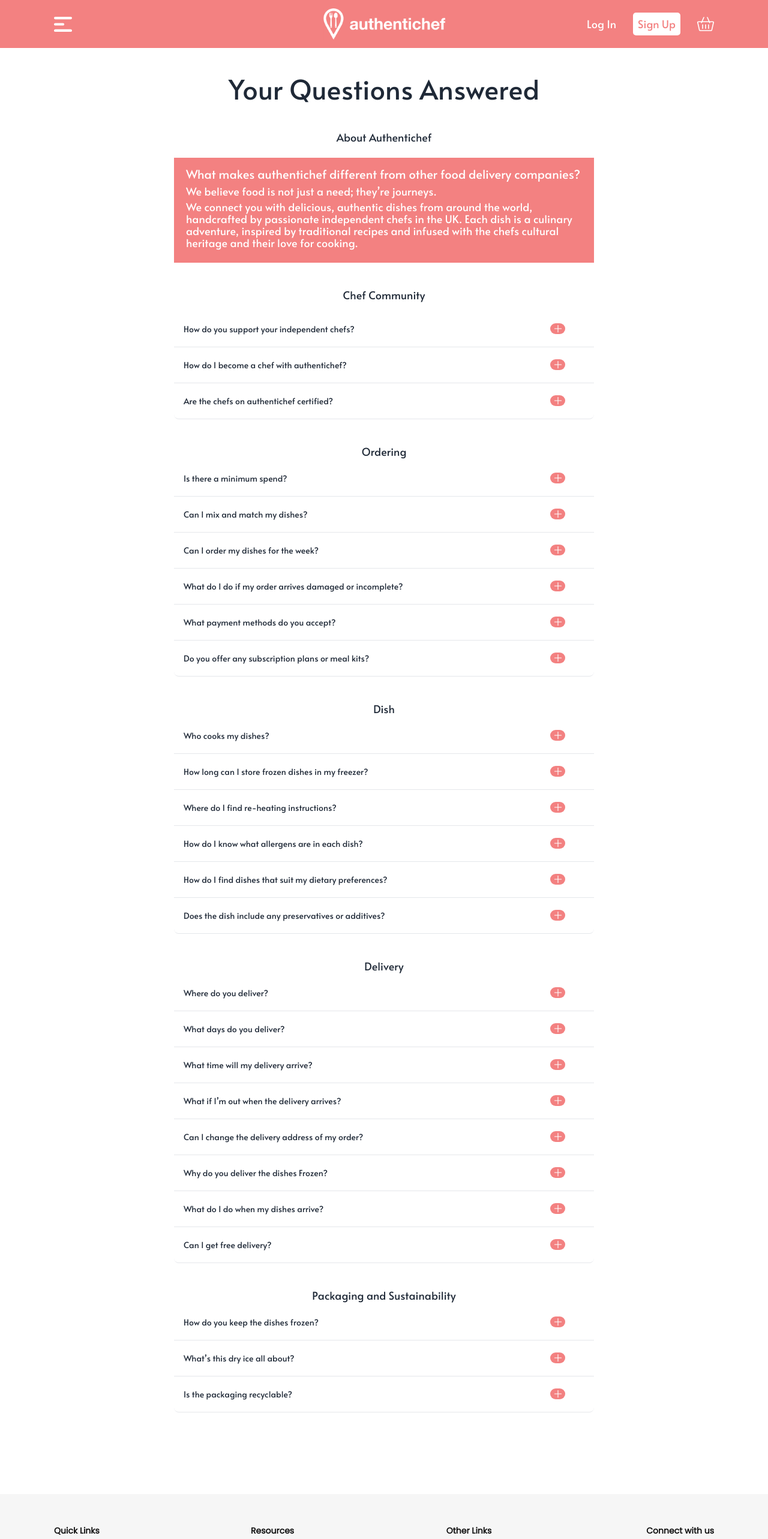
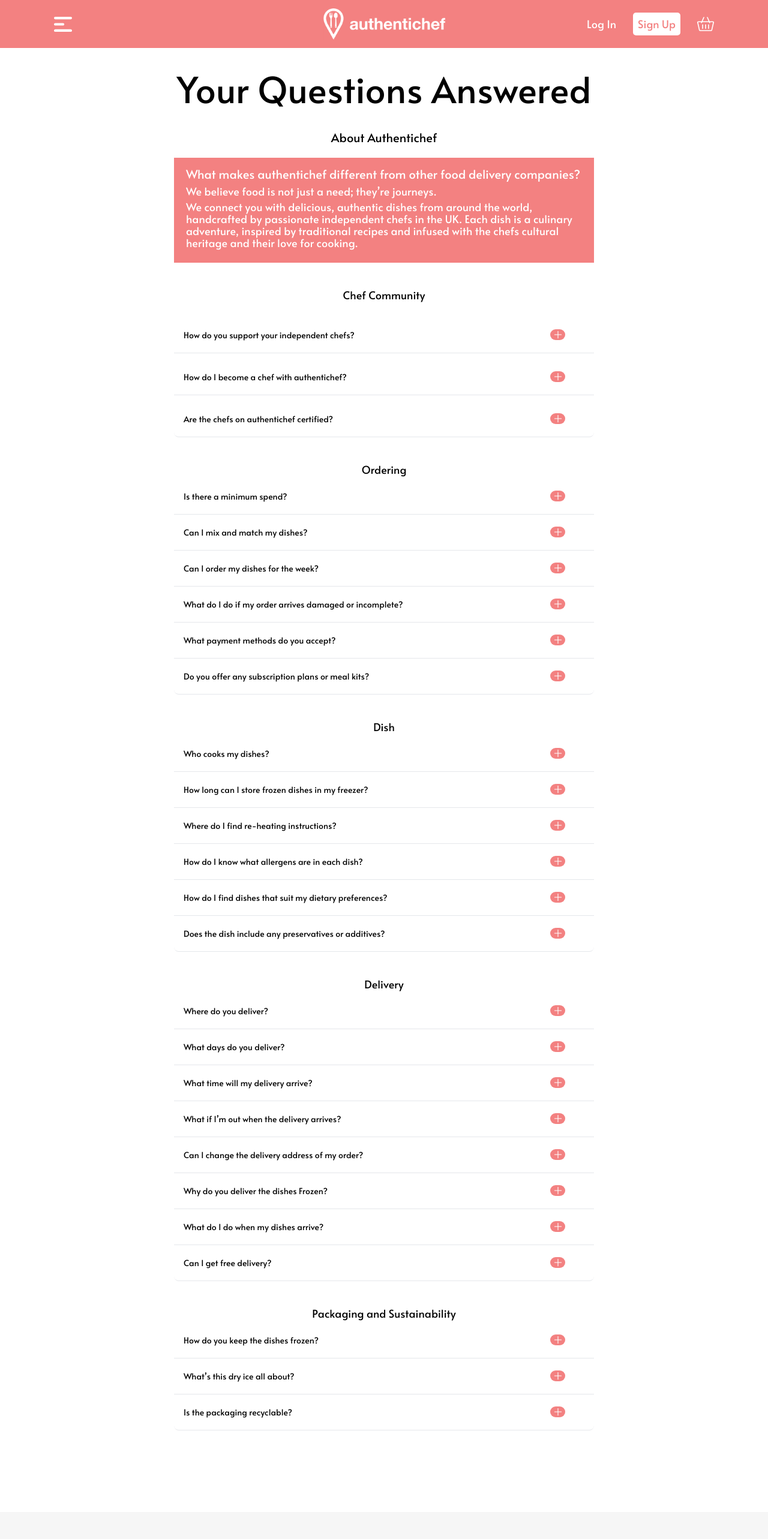
Before and after one commit to anurag-17/authentichef-website, a Next.js app in the folder client/: page /FAQs in a window 1280 px wide. Shown: the top 2566 px of the page at 60% size. Built offline with nearby package versions, Linux system fonts and the light colour scheme.

Commit message:
reponsive

```diff
--- a/client/src/app/FAQs/page.js
+++ b/client/src/app/FAQs/page.js
@@ -155,21 +155,21 @@
         <Navbar />
         <div className="2xl:w-[1600px] xl:w-[1100px] lg:w-[850px]  md:w-[700px]  mx-auto 2xl:py-[150px] xl:py-[120px] py-[70px] mnavbar">
           <div className=" mx-auto text-center ">
-            <h1 className="faqhead ">Your Questions Answered</h1>
-            <h2 className="pop-head 2xl:mt-[60px] xl:mt-[40px] lg:mt-[25px] sm:mt-[20px]  mt-[] my-3">
+          <h1 className="faqhead text-[#000000] alata font-[400] 2xl:text-[75px] xl:text-[60px] lg:text-[50px] md:text-[30px] xs:text-[25px]">Your Questions Answered</h1>
+          <h2 className="pop-head 2xl:mt-[60px] 2xl:text-[30px] xl:text-[20px] xl:mt-[40px] text-[#000000] alata font-[400] lg:mt-[25px] sm:mt-[20px]  mt-[] my-3">
               About Authentichef
             </h2>
           </div>
           <div className="bg-[#F38181] text-white mx-auto 2xl:w-[1129px] xl:w-[700px]  lg:w-[550px] sm:w-[] w-[] 2xl:h-[210px] flex items-center 2xl:px-[30px] xl:px-[20px] lg:px-[15px] sm:px-[10px] px-[] 2xl:mt-[30px] xl:mt-[20px] lg:mt-[10px] sm:mt-[10px] mt-[] py-[12px] xl:py-[15px] 2xl:py-0">
             <div className="">
-              <h4 className="nine_p xs:text-[15px] xs:center xs:mx-5 2xl:text-[20px] xl:text-[20px] md:text-[18px] sm:text-[15px]">
+            <h4 className="nine_p xs:text-[15px] alata font-[400] xs:center xs:mx-5 2xl:text-[20px] xl:text-[20px] md:text-[18px] sm:text-[15px]">
                 What makes authentichef different from other food delivery
                 companies?
               </h4>
-              <h2 className="seven_p2 xs:text-[15px] sm:text-[15px]  2xl:text-[18px] xl:text-[18px] xs:center xs:mx-5 xs:my-2 md:my-2 md:text-[18px]">
+              <h2 className="seven_p2 xs:text-[15px] sm:text-[15px] alata font-[400]  2xl:text-[18px] xl:text-[18px] xs:center xs:mx-5 xs:my-2 md:my-2 md:text-[18px]">
                 We believe food is not just a need; they’re journeys.
               </h2>
-              <p className="2xl:w-[981px] xl:w-[] lg:w-[]  sm:w-[] w-[] seven_p2 xs:text-[15px] 2xl:text-[18px] xl:text-[18px] xs:center xs:mx-5 xs:my-2 md:my-2 md:text-[18px] xl:leading-5 2xl:leading-5 md:leading-5 sm:text-[15px]">
+              <p className="2xl:w-[981px] xl:w-[] lg:w-[]  sm:w-[] w-[] alata font-[400] seven_p2 xs:text-[15px] 2xl:text-[18px] xl:text-[18px] xs:center xs:mx-5 xs:my-2 md:my-2 md:text-[18px] xl:leading-5 2xl:leading-5 md:leading-5 sm:text-[15px]">
                 We connect you with delicious, authentic dishes from around the
                 world, handcrafted by passionate independent chefs in the UK.
                 Each dish is a culinary adventure, inspired by traditional
@@ -180,16 +180,16 @@
           </div>
 
           <div className="2xl:mt-[60px] xl:mt-[40px] lg:mt-[20px] sm:mt-[10px] mt-[] text-center">
-            <h2 className="pop-head 2xl:mt-[60px] xl:mt-[40px] lg:mt-[25px] sm:mt-[20px] mt-[] my-3">
+          <h2 className="pop-head 2xl:mt-[60px] text-[#000000] alata font-[400]  xl:mt-[40px] lg:mt-[25px] sm:mt-[20px] mt-[] my-3">
               Chef Community
             </h2>
-            <div className="2xl:w-[1600px] xl:w-[1100px] lg:w-[850px] md:w-[700px]  p-[8] mnavbar">
-              <div className="2xl:w-[1129px] xl:w-[700px] lg:w-[550px] sm:w-[] w-[] mx-auto">
+            <div className="2xl:w-[1600px] xl:w-[1100px] lg:w-[850px] md:w-[700px] font-[400] p-[8] mnavbar">
+            <div className="2xl:w-[1129px] xl:w-[700px] lg:w-[550px]  sm:w-[] w-[] mx-auto">
                 <div className="join join-vertical w-full text-start">
                   {/* Mapping through accordion items */}
                   {data.map((item, index) => (
                     <div
-                      className="collapse collapse-arrow join-item border-b xs:text-[12px]"
+                      className="collapse collapse-arrow join-item border-b xs:text-[12px] pt-[10px] text-[#000000] font-[400] alata"
                       key={index}
                     >
                       <input
@@ -198,7 +198,7 @@
                         defaultChecked={openIndex === index}
                       />
                       <div
-                        className="collapse-title text-xl font-medium flex justify-between items-center nine_p xs:text-[12px]"
+                        className="collapse-title text-xl font-medium flex justify-between items-center nine_p  xs:text-[12px]"
                         onClick={() => toggleAccordion(index)}
                       >
                         {item.question}
@@ -231,7 +231,7 @@
           </div>
 
           <div className="2xl:mt-[60px] xl:mt-[40px] lg:mt-[20px] sm:mt-[10px] mt-[] text-center my-3">
-            <h2 className="pop-head 2xl:mt-[60px] xl:mt-[40px] lg:mt-[25px] sm:mt-[20px] mt-[]">
+          <h2 className="pop-head 2xl:mt-[60px] text-[#000000] alata font-[400] xl:mt-[40px] lg:mt-[25px] sm:mt-[20px] mt-[]">
               Ordering
             </h2>
 
@@ -241,7 +241,7 @@
                   {/* Mapping through accordion items */}
                   {data2.map((item, index) => (
                     <div
-                      className="collapse collapse-arrow join-item border-b xs:text-[12px]"
+                      className="collapse collapse-arrow join-item border-b text-[#000000] xs:text-[12px]"
                       key={index}
                     >
                       <input
@@ -283,7 +283,7 @@
           </div>
 
           <div className="2xl:mt-[60px] xl:mt-[40px] lg:mt-[20px] sm:mt-[10px] mt-[] text-center my-4">
-            <h2 className="pop-head 2xl:mt-[60px] xl:mt-[40px] lg:mt-[25px] sm:mt-[20px] mt-[]">
+          <h2 className="pop-head 2xl:mt-[60px] text-[#000000] alata font-[400] xl:mt-[40px] lg:mt-[25px] sm:mt-[20px] mt-[]">
               Dish
             </h2>
             <div className="2xl:w-[1600px] xl:w-[1100px] lg:w-[850px] md:w-[700px] mx-auto mnavbar">
@@ -292,7 +292,7 @@
                   {/* Mapping through accordion items */}
                   {data3.map((item, index) => (
                     <div
-                      className="collapse collapse-arrow join-item border-b xs:text-[12px]"
+                      className="collapse collapse-arrow join-item text-[#000000] alata font-[400] border-b xs:text-[12px]"
                       key={index}
                     >
                       <input
@@ -334,7 +334,7 @@
           </div>
 
           <div className="2xl:mt-[60px] xl:mt-[40px] lg:mt-[20px] sm:mt-[10px] mt-[] text-center my-4">
-            <h2 className="pop-head 2xl:mt-[60px] xl:mt-[40px] lg:mt-[25px] sm:mt-[20px] mt-[]">
+          <h2 className="pop-head 2xl:mt-[60px] xl:mt-[40px] text-[#000000] alata font-[400] lg:mt-[25px] sm:mt-[20px] mt-[]">
               Delivery
             </h2>
 
@@ -344,7 +344,7 @@
                   {/* Mapping through accordion items */}
                   {data4.map((item, index) => (
                     <div
-                      className="collapse collapse-arrow join-item border-b xs:text-[12px]"
+                      className="collapse collapse-arrow join-item text-[#000000] alata font-[400] border-b xs:text-[12px]"
                       key={index}
                     >
                       <input
@@ -386,7 +386,7 @@
           </div>
 
           <div className="2xl:mt-[60px] xl:mt-[40px] lg:mt-[20px] sm:mt-[10px] mt-[] text-center my-4">
-            <h2 className="pop-head 2xl:mt-[60px] xl:mt-[40px] lg:mt-[25px] sm:mt-[20px] mt-[]">
+          <h2 className="pop-head 2xl:mt-[60px] xl:mt-[40px] text-[#000000] alata font-[400] lg:mt-[25px] sm:mt-[20px] mt-[]">
               Packaging and Sustainability
             </h2>
 
@@ -396,7 +396,7 @@
                   {/* Mapping through accordion items */}
                   {data5.map((item, index) => (
                     <div
-                      className="collapse collapse-arrow join-item border-b xs:text-[12px]"
+                      className="collapse collapse-arrow join-item text-[#000000] alata font-[400] border-b xs:text-[12px]"
                       key={index}
                     >
                       <input
--- a/client/src/app/become-chef/page.js
+++ b/client/src/app/become-chef/page.js
@@ -128,7 +128,7 @@
             <div className="2xl:max-w-[1600px] xl:max-w-[1100px] lg:max-w-[850px] md:max-w-[800px] mx-auto mt-12 xl:mt-20 2xl:mt-24">
               <div className="flex flex-col md:flex-row justify-between items-stretch mx-auto xs:px-[20px]">
                 <div className="w-full md:w-3/5 lg:mr-4 xl:w-[47%] 2xl:w-[52%] flex flex-col justify-between">
-                  <h2 className="font-alata alata text-[#111111] text-2xl xl:text-[2rem] sm:mt-[30px] 2xl:mt-[0px] font-[400] leading-8 lg:text-3xl xs:mt-[20px] lg:leading-10 xl:text-4xl xl:leading-[45px] 2xl:text-[54px] 2xl:leading-[75px]">
+                <h2 className="font-alata alata text-[#111111] text-2xl xl:text-[2rem] sm:mt-[30px] 2xl:mt-[0px] font-[400] leading-8 lg:text-3xl xs:mt-[20px] lg:mt-[0px] lg:leading-10 xl:text-4xl xl:leading-[45px] 2xl:text-[54px] 2xl:leading-[75px]">
                     Are you considering starting your own food business from
                     home?
                   </h2>
@@ -240,7 +240,7 @@
           </div>
 
           <div className="flex items-center w-full">
-            <div className="bg-[#FFE2E2] py-24 lg:py-16 xl:py-20 xs:py-[2rem] w-full 2xl:mt-[100px] xl:mt-[80px] md:py-[4rem] lg:mt-[60px] md:mt-[40px] xs:mt-[40px] sm:mt-[40px]">
+          <div className="bg-[#FFE2E2] py-24 lg:py-16 xl:py-20 xs:py-[2rem] w-full xs:px-[20px] 2xl:mt-[100px] xl:mt-[80px] md:py-[4rem] lg:mt-[60px] md:mt-[40px] xs:mt-[40px] sm:mt-[40px]">
               <div className="2xl:max-w-[1600px] xl:max-w-[1100px] lg:max-w-[850px] md:max-w-[800px] mx-auto text-center">
                 <h2 className="font-alata font-medium text-[#111111] text-2xl leading-8 sm:text-3xl sm:leading-9 md:text-4xl md:leading-10 xl:text-5xl xl:leading-[45px] 2xl:text-[55px] 2xl:leading-[75px]">
                   Ready to Get Started?
```
Also changed, not shown: client/src/app/explore-dishes/page.js (+5 -5 lines).
